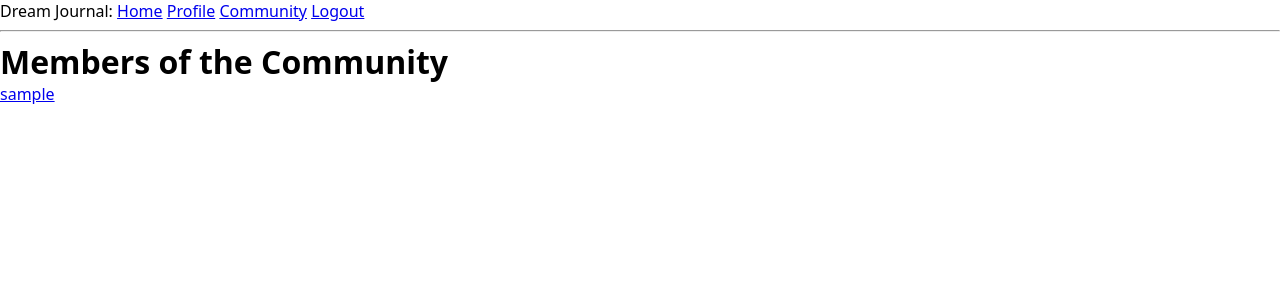
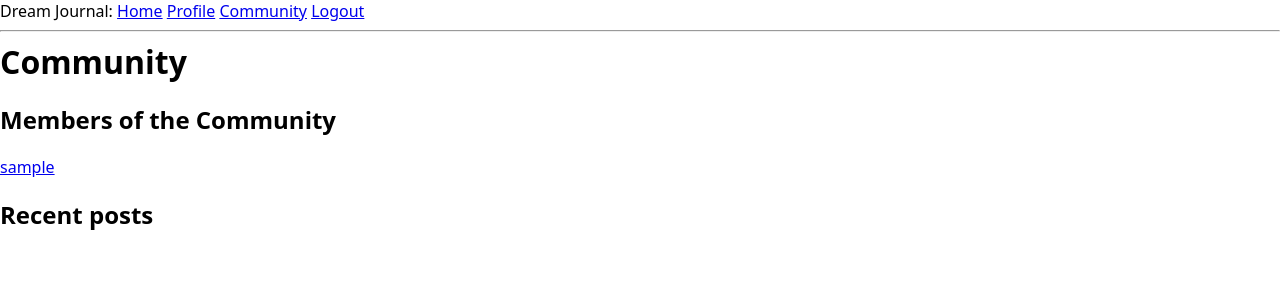
Before and after one commit to caseyjohn47/flask-dream-journal, a Flask app: page /community in a window 1280 px wide. Shown: the top 300 px of the page. Run offline with Flask 2, Linux system fonts and the light colour scheme; the visitor is signed in with stand-in values (Sample User, id 1); data comes from the database, SQL or seed files in the repository; data that the repository does not hold is empty.

Commit message:
updates to community page

```diff
--- a/app/routes.py
+++ b/app/routes.py
@@ -112,7 +112,8 @@ def profile_page(id):
 @login_required
 def community_page():
     users = User.query.all()
-    return render_template("community.html", title='Community', users=users)
+    posts = Post.query.all()
+    return render_template("community.html", title='Community', users=users, posts=posts)
 
 # Edit About Me section
 @app.route('/edit/profile/<int:id>', methods=['GET', 'POST'])
--- a/app/templates/community.html
+++ b/app/templates/community.html
@@ -1,8 +1,13 @@
 {% extends "base.html" %}
 
 {% block content %}
-    <h1>Members of the Community</h1>
+    <h1>Community</h1>
+    <h2>Members of the Community</h2>
     {% for user in users %}
     <a href="{{ url_for('profile_page', id = user.id) }}">{{ user.username }}</a><br></div>
     {% endfor %}
+    <h2>Recent posts</h2>
+    {% for post in posts %}
+    <div><p>{{ users[post.user_id - 1].username }} posted this dream on {{ post.timestamp }}: <b>{{ post.body }}</b></p></div>
+    {% endfor %}
 {% endblock %}
```
